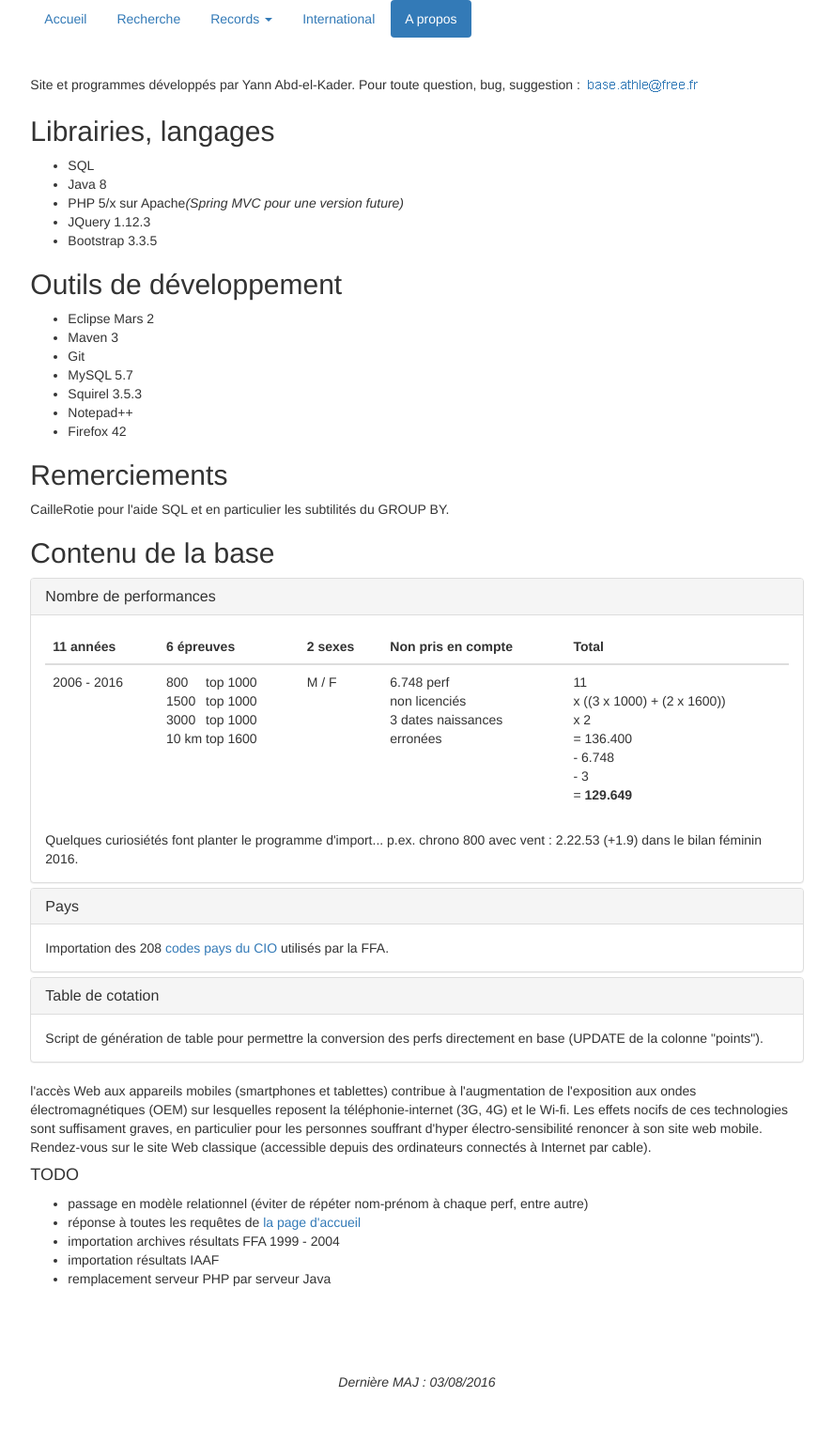
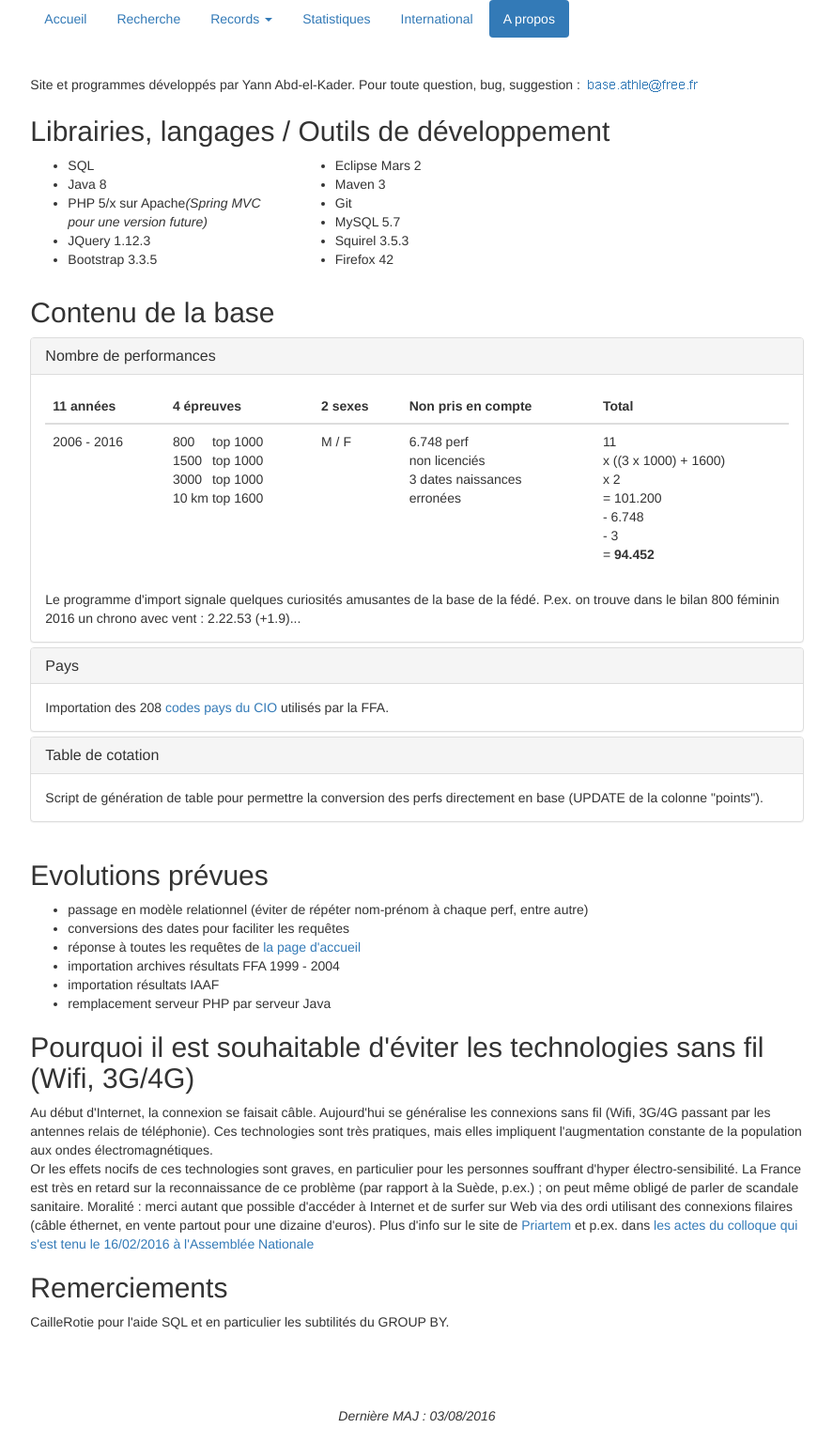
Before and after one commit to yann800/athle, a PHP site: page /a_propos.html in a window 1280 px wide. Shown: the whole page at 94% size, without its empty margins (196-1083 px from the left). Before the commit the page ends 1477 px from the top, so only its background shows below. Run offline with PHP 8.4, Linux system fonts and the light colour scheme.

Commit message:
page statistiques et layout bootstrap

```diff
--- a/www/a_propos.html
+++ b/www/a_propos.html
@@ -34,10 +34,15 @@
 
 			<nav id="menu"></nav>
 
+
 			<br /> <br /> Site et programmes développés par Yann Abd-el-Kader.
 			Pour toute question, bug, suggestion : <img alt="image anti-robot" src="img/adresse_mail.png"> <br />
-			<h2>Librairies, langages</h2>
 
+
+			<h2>Librairies, langages / Outils de développement</h2>
+<section class="row">
+
+<div class="col-sm-4">
 			<ul>
 				<li>SQL</li>
 				<li>Java 8</li>
@@ -45,8 +50,8 @@
 				<li>JQuery 1.12.3</li>
 				<li>Bootstrap 3.3.5</li>
 			</ul>
-
-			<h2>Outils de développement</h2>
+</div>
+<div class="col-sm-4">
 
 			<ul>
 				<li>Eclipse Mars 2</li>
@@ -54,15 +59,12 @@
 				<li>Git</li>
 				<li>MySQL 5.7</li>
 				<li>Squirel 3.5.3</li>
-				<li>Notepad++</li>
 				<li>Firefox 42</li>
 			</ul>
+</div>
 
+</section>
 
-			<h2>Remerciements</h2>
-
-			CailleRotie pour l'aide SQL et en particulier les subtilités du GROUP
-			BY.
 
 
 			<h2 id="db_content">Contenu de la base</h2>
@@ -83,7 +85,7 @@
 								<thead>
 									<tr>
 										<th>11 années</th>
-										<th>6 épreuves</th>
+										<th>4 épreuves</th>
 										<th>2 sexes</th>
 										<th>Non pris en compte</th>
 										<th>Total</th>
@@ -120,13 +122,13 @@
 										<td>6.748 perf<br /> non licenciés<br />3 dates
 											naissances<br /> erronées
 										</td>
-										<td>11<br />x ((3 x 1000) + (2 x 1600))<br />x 2<br />=
-											136.400<br /> - 6.748<br />- 3<br /> = <b>129.649</b></td>
+										<td>11<br />x ((3 x 1000) + 1600)<br />x 2<br />=
+											101.200<br /> - 6.748<br />- 3<br /> = <b>94.452</b></td>
 									</tr>
 								</tbody>
 							</table>
 
-Quelques curiosiétés font planter le programme d'import... p.ex. chrono 800 avec vent : 2.22.53 (+1.9) dans le bilan féminin 2016.
+Le programme d'import signale quelques curiosités amusantes de la base de la fédé. P.ex. on trouve dans le bilan 800 féminin 2016 un chrono avec vent : 2.22.53 (+1.9)...
 
 						</div>
 					</div>
@@ -163,20 +165,42 @@ Quelques curiosiétés font planter le programme d'import... p.ex. chrono 800 av
 
 				<br/>
 
-		l'accès Web aux appareils mobiles (smartphones et tablettes) contribue à l'augmentation de l'exposition aux ondes électromagnétiques (OEM)
-		sur lesquelles reposent la téléphonie-internet (3G, 4G) et le Wi-fi.
-		Les effets nocifs de ces technologies sont suffisament graves, en particulier pour les personnes souffrant d'hyper électro-sensibilité
-		 renoncer à son site web mobile. Rendez-vous sur le site Web classique (accessible depuis des ordinateurs connectés à Internet par cable).
 
-				<h4>TODO</h4>
+				<h2>Evolutions prévues</h2>
 
 				<ul>
 					<li>passage en modèle relationnel (éviter de répéter nom-prénom à chaque perf, entre autre)</li>
+					<li>conversions des dates pour faciliter les requêtes</li>
 					<li>réponse à toutes les requêtes de <a href="index.html">la page d'accueil</a></li>
 					<li>importation archives résultats FFA 1999 - 2004</li>
 					<li>importation résultats IAAF</li>
 					<li>remplacement serveur PHP par serveur Java</li>
 				</ul>
+
+
+
+			<h2>Pourquoi il est souhaitable d'éviter les technologies sans fil (Wifi, 3G/4G)</h2>
+
+		Au début d'Internet, la connexion se faisait câble.
+		Aujourd'hui se généralise les connexions sans fil (Wifi, 3G/4G passant par les antennes relais de téléphonie).
+		Ces technologies sont très pratiques, mais elles impliquent l'augmentation constante de la population aux ondes électromagnétiques.
+		<br/>
+		Or les effets nocifs de ces technologies sont graves, en particulier pour les personnes souffrant d'hyper électro-sensibilité. La France est très en
+		retard sur la reconnaissance de ce problème (par rapport à la Suède, p.ex.) ; on peut même obligé de parler de scandale sanitaire.
+
+		Moralité : merci autant que possible d'accéder à Internet et de surfer sur Web via des ordi utilisant des connexions filaires (câble éthernet,
+		en vente partout pour une dizaine d'euros).
+
+		Plus d'info sur le site de <a href="http://priartem.fr">Priartem</a> et p.ex. dans
+		<a href="http://laurence-abeille.fr/des-medecins-et-parlementaires-appellent-le-ministere-de-la-sante-a-reconnaitre-les-personnes-sensibles-aux-ondes-electromagnetiques">les actes du colloque qui s'est tenu le 16/02/2016
+		à l'Assemblée Nationale</a>
+
+
+			<h2>Remerciements</h2>
+
+			CailleRotie pour l'aide SQL et en particulier les subtilités du GROUP
+			BY.
+
 
 				<footer>
 					<br />
--- a/www/index.html
+++ b/www/index.html
@@ -43,13 +43,13 @@
 				<li >pour chaque épreuve :
 
 					<ul style="padding-top: 10px">
-					<li style="padding-bottom: 10px">records d'un club par catégorie d'âge (p.ex. 35-40)  [DONE]</li>
+					<li style="padding-bottom: 10px">records d'un club par catégorie d'âge (p.ex. 35-40)  <span class="glyphicon glyphicon-ok" style="color:green"></span></li>
 					<li style="padding-bottom: 10px">âge moyen des records personnels ? [TODO]</li>
-					<li style="padding-bottom: 10px">quels athlètes figurent 10 ans d'affilée dans le TOP 10 (ou TOP x) ? [TODO]</li>
+					<li style="padding-bottom: 10px">quels athlètes figurent 10 ans d'affilée dans le TOP 10 (ou TOP x) ? <span class="glyphicon glyphicon-ok" style="color:green"></span></li>
 					<li style="padding-bottom: 10px">distribution des dates des records personnels et moyenne du nombre d'épreuves avant et après auxquelles ont participés les athlètes dans la même saison (autrement dit, à combien de courses faut-il participé avant d'avoir statistiquement le plus de chance de battre son record ? et quelles sont ces épreuves (p.ex. 800 pour un RP sur 1500 ?) [TODO]</li>
 					</ul>
 
-				<li style="padding-bottom: 10px">pour chaque club d'une région (p.ex. Ile de France), quelle est la meilleure perf réalisée depuis 2006 ? [DONE]
+				<li style="padding-bottom: 10px">pour chaque club d'une région (p.ex. Ile de France), quelle est la meilleure perf réalisée depuis 2006 ? <span class="glyphicon glyphicon-ok" style="color:green"></span>
 
 
 				<li style="padding-bottom: 10px">etc...</li>
--- a/www/international.html
+++ b/www/international.html
@@ -43,7 +43,7 @@ GROUP BY p.nom
 
 <br/>
 
-			<table class="table table-striped table-bordered" id="example">
+			<table class="table table-striped table-bordered table-hover table-condensed" id="example">
 				<thead>
 					<tr>
 						<th>Nationnalité</th>
--- a/www/js/menu.js
+++ b/www/js/menu.js
@@ -1 +1 @@
-document.getElementById("menu").innerHTML = '<ul class="nav nav-pills"> <li role="presentation" id="index"><a href="index.html">Accueil</a></li><li role="presentation" id="recherche"><a href="recherche.html">Recherche</a></li>	<li id="records" role="presentation" class="dropdown"><a class="dropdown-toggle" data-toggle="dropdown" href="#" role="button" aria-haspopup="true"					aria-expanded="false"> Records <span class="caret"></span>				</a>				<ul class="dropdown-menu">				<li><a href="records_stade.html#">records des stades</a></li>					<li><a href="records_club.html">records des clubs</a></li>					</ul></li><li id="international" role="presentation"><a href="international.html">International</a></li><li id="a_propos" role="presentation"><a href="a_propos.html">A propos</a></li></ul>';
+document.getElementById("menu").innerHTML = '<ul class="nav nav-pills"> <li role="presentation" id="index"><a href="index.html">Accueil</a></li><li role="presentation" id="recherche"><a href="recherche.html">Recherche</a></li>	<li id="records" role="presentation" class="dropdown"><a class="dropdown-toggle" data-toggle="dropdown" href="#" role="button" aria-haspopup="true"					aria-expanded="false"> Records <span class="caret"></span>				</a>				<ul class="dropdown-menu">				<li><a href="records_stade.html#">records des stades</a></li>					<li><a href="records_club.html">records des clubs</a></li>					</ul></li><li id="statistiques" role="presentation"><a href="statistiques.html">Statistiques</a></li><li id="international" role="presentation"><a href="international.html">International</a></li><li id="a_propos" role="presentation"><a href="a_propos.html">A propos</a></li></ul>';
--- a/www/records_club.html
+++ b/www/records_club.html
@@ -35,7 +35,7 @@
 				</select>
 			</div>
 			<div class="col-sm-2">
-				<button class="btn btn-primary" href="#" role="button">OK</button>
+				<button class="btn btn-primary" href="#" role="button" disabled="disabled">OK</button>
 			</div>
 
 			<br /> <br />
```
Also changed, not shown: www/recherche.html (+39 -12 lines), www/statistiques.html (added, +49 -0 lines), www/css/athle.css (line endings or trailing spaces).
